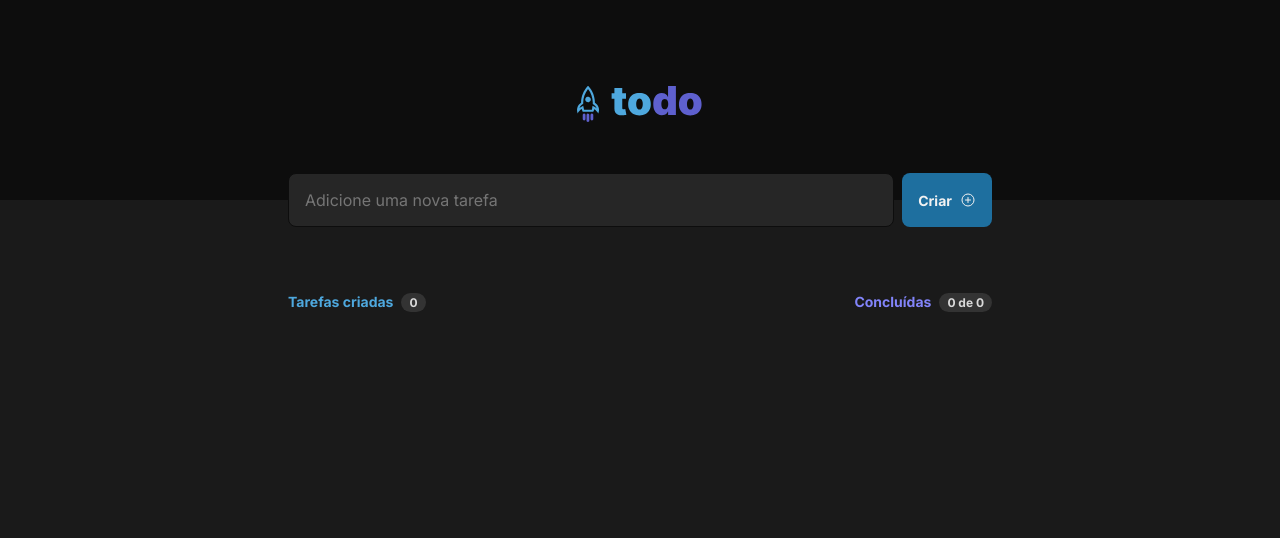
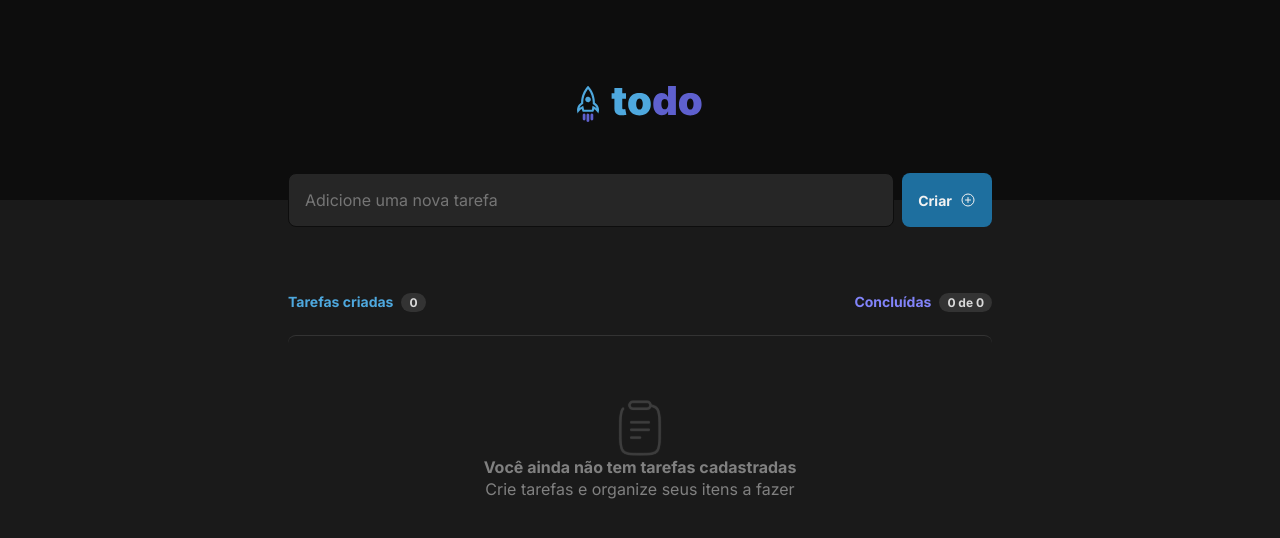
Before and after one commit to maira-costa/ignite-deafio01-todolist, a React (Vite) app in the folder todo-list/: page / in a window 1280 px wide. Shown: the top 538 px of the page. Built offline with nearby package versions, Linux system fonts and the light colour scheme.

Commit message:
add TaskStack and EmptyStack components

```diff
--- a/todo-list/src/App.jsx
+++ b/todo-list/src/App.jsx
@@ -3,7 +3,7 @@ import { Tasks } from './components/Tasks'
 import './global.css'
 import styles from './App.module.css'
 
-function App() {
+export function App() {
 
   return (
     <div>
@@ -14,5 +14,3 @@ function App() {
     </div>
   )
 }
-
-export default App
--- /dev/null
+++ b/todo-list/src/components/EmptyTaskStack.jsx
@@ -0,0 +1,14 @@
+import styles from './EmptyTaskStack.module.css'
+import emptyIcon from '../assets/empty-icon.svg'
+
+export function EmptyTaskStack() {
+    return (
+        <div className={styles.noTasks}>
+            <img src={emptyIcon} alt="" />
+            <p>
+                <strong>Você ainda não tem tarefas cadastradas</strong>
+                Crie tarefas e organize seus itens a fazer
+            </p>
+        </div>
+    )
+}
--- /dev/null
+++ b/todo-list/src/components/EmptyTaskStack.module.css
@@ -0,0 +1,21 @@
+.noTasks {
+    display: flex;
+    flex-direction: column;
+    align-items: center;
+    justify-content: center;
+    padding: 4rem 0;
+    border-radius: 8px;
+    border-top: 1px solid var(--gray-400);
+}
+
+.noTasks > p {
+    color: var(--gray-300);
+    font-size: 1rem;
+    font-weight: 400;
+    line-height: 1.4rem;
+    text-align: center;
+}
+
+.noTasks > p > strong {
+    display: block;
+}
--- a/todo-list/src/components/Task.jsx
+++ b/todo-list/src/components/Task.jsx
@@ -1,8 +1,7 @@
 import styles from './Task.module.css'
 import { Trash } from "phosphor-react";
-import emptyIcon from '../assets/empty-icon.svg'
 
-export function Task({ onCompleteTask, content, onCheckTask, onDeleteTask, id, hasTasks }) {
+export function Task({ id, onCompleteTask, content, onCheckTask, onDeleteTask }) {
 
     function handleDeleteTask() {
         onDeleteTask(id)
@@ -12,7 +11,6 @@ export function Task({ onCompleteTask, content, onCheckTask, onDeleteTask, id, h
         onCheckTask(id, onCompleteTask)
     }
 
-    if(hasTasks) {
     return (
         <li className={styles.wrapper} id={id}>
             <label className={styles.task}>
@@ -25,16 +23,5 @@ export function Task({ onCompleteTask, content, onCheckTask, onDeleteTask, id, h
             </button>
         </li>
     )
-    } else {
-        return (
-            <div className={styles.noTasks}>
-                <img src={emptyIcon} alt="" />
-                <p>
-                    <strong>Você ainda não tem tarefas cadastradas</strong>
-                    Crie tarefas e organize seus itens a fazer
-                </p>
-            </div>
-        )
-    }
 
 }
--- a/todo-list/src/components/Task.module.css
+++ b/todo-list/src/components/Task.module.css
@@ -98,25 +98,3 @@ button > svg {
 .wrapper > button:hover svg {
     color: var(--red-500);
 }
-
-.noTasks {
-    display: flex;
-    flex-direction: column;
-    align-items: center;
-    justify-content: center;
-    padding: 4rem 0;
-    border-radius: 8px;
-    border-top: 1px solid var(--gray-400);
-}
-
-.noTasks > p {
-    color: var(--gray-300);
-    font-size: 1rem;
-    font-weight: 400;
-    line-height: 1.4rem;
-    text-align: center;
-}
-
-.noTasks > p > strong {
-    display: block;
-}
--- /dev/null
+++ b/todo-list/src/components/TaskStack.jsx
@@ -0,0 +1,21 @@
+import { Task } from "./Task";
+import {EmptyTaskStack} from "./EmptyTaskStack"
+
+export function TaskStack({ tasksList, hasTasks, checkTask, deleteTask}) {
+    if(hasTasks) {
+        return tasksList.map(task => {
+            return (
+                <Task
+                    key={task.id}
+                    id={task.id}
+                    onCompleteTask={task.isComplete}
+                    content={task.text}
+                    onCheckTask={checkTask}
+                    onDeleteTask={deleteTask}
+                />
+            )
+        })
+    } else {
+        return <EmptyTaskStack />
+    }
+}
--- a/todo-list/src/components/Tasks.jsx
+++ b/todo-list/src/components/Tasks.jsx
@@ -1,23 +1,13 @@
 import { useState } from 'react'
 import { v4 as uuidv4 } from 'uuid'
 import { AddNewTask } from './AddNewTask'
-import { Task } from './Task'
+import {TaskStack} from './TaskStack'
 import styles from './Tasks.module.css'
 
 
 export function Tasks() {
-    const [tasks, setTasks] = useState([
-        // {
-        //     id: uuidv4(),
-        //     text: 'Comprar maçã',
-        //     isComplete: false
-        // },
-        // {
-        //     id: uuidv4(),
-        //     text: 'Comprar laranja',
-        //     isComplete: false
-        // }
-    ])
+    const [tasks, setTasks] = useState([])
+
     const [newTask, setNewTask] = useState({})
 
     const [newTaskText, setNewTaskText] = useState('')
@@ -26,9 +16,9 @@ export function Tasks() {
 
     function handleCreateNewTask() {
         event.preventDefault()
-
+        setNewTask({...newTask, text: newTaskText})
+        console.log(newTask)
         setTasks([newTask, ...tasks])
-
         setNewTaskText('')
     }
 
@@ -95,19 +85,12 @@ export function Tasks() {
                 </div>
             </div>
             <ul className={styles.tasksWrapper}>
-                {tasks.map(task => {
-                        return (
-                            <Task
-                                key={task.id}
-                                id={task.id}
-                                onCompleteTask={task.isComplete}
-                                content={task.text}
-                                onCheckTask={checkTask}
-                                onDeleteTask={deleteTask}
-                                hasTasks={hasTasks}
-                            />
-                        )
-                })}
+                <TaskStack
+                    tasksList={tasks}
+                    hasTasks={hasTasks}
+                    checkTask={checkTask}
+                    deleteTask={deleteTask}
+                />
             </ul>
         </div>
     )
--- a/todo-list/src/main.jsx
+++ b/todo-list/src/main.jsx
@@ -1,6 +1,6 @@
 import React from 'react'
 import ReactDOM from 'react-dom/client'
-import App from './App'
+import { App } from './App'
 
 ReactDOM.createRoot(document.getElementById('root')).render(
   <React.StrictMode>
```
Lines whose indentation alone changed are shown as unchanged.
